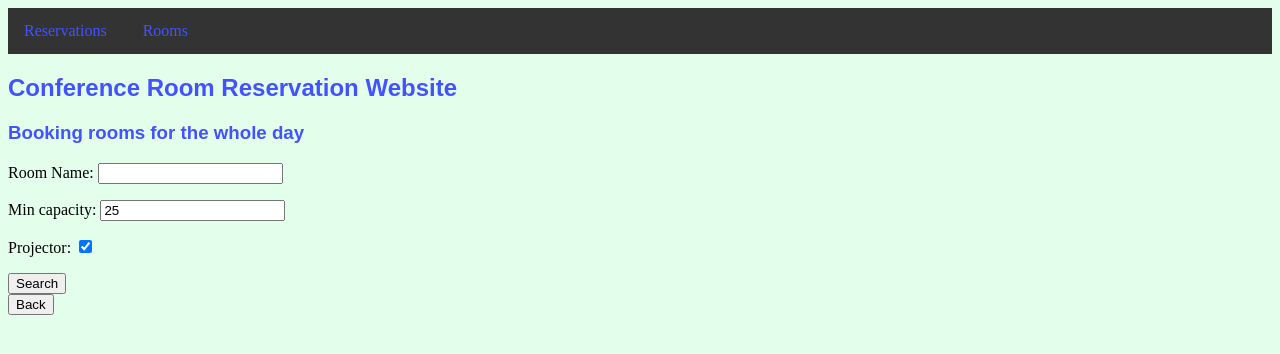
After one commit to Bartecky/Workshop_Django_Basic, a Django app: page /search/ in a window 1280 px wide. The commit adds this page. Shown: the top 354 px of the page. Run offline with Django 3.2, Linux system fonts and the light colour scheme.

Commit message:
tweaks, create search view, search form, rename templates,

```diff
--- a/room_reservation/urls.py
+++ b/room_reservation/urls.py
@@ -14,28 +14,30 @@ Including another URLconf
     2. Add a URL to urlpatterns:  path('blog/', include('blog.urls'))
 """
 from django.contrib import admin
-from django.urls import path
-from workshop_app.views import RoomListView, \
-                               RoomDetailView, \
-                               RoomCreateView, \
-                               RoomUpdateView, \
-                               RoomDeleteView, \
-                               ReservationCreateView, \
-                               ReservationListView, \
-                               ReservationDeleteView
-
-
-
+from django.conf.urls import url
+from workshop_app.views import (
+    RoomListView,
+    RoomDetailView,
+    RoomCreateView,
+    RoomUpdateView,
+    RoomDeleteView,
+    ReservationCreateView,
+    ReservationListView,
+    ReservationDetailView,
+    ReservationDeleteView,
+    SearchFormView
+)
 
 urlpatterns = [
-    path('admin/', admin.site.urls),
-    path('', RoomListView.as_view(), name='room-list-view'),
-    path('room/new', RoomCreateView.as_view(), name='room-create-view'),
-    path('room/<int:id>', RoomDetailView.as_view(), name='room-detail-view'),
-    path('room/modify/<int:id>', RoomUpdateView.as_view(), name='room-update-view'),
-    path('room/delete/<int:id>', RoomDeleteView.as_view(), name='room-delete-view'),
-    path('reservation/', ReservationListView.as_view(), name='reservation-list-view'),
-    path('reservation/new', ReservationCreateView.as_view(), name='reservation-create-view'),
-    path('reservation/delete/<int:id>', ReservationDeleteView.as_view(), name='reservation-delete-view'),
-
+    url(r'^admin/', admin.site.urls),
+    url(r'^$', RoomListView.as_view(), name='room-list-view'),
+    url(r'^room/new/$', RoomCreateView.as_view(), name='room-create-view'),
+    url(r'^room/(?P<id>(\d)+)/$', RoomDetailView.as_view(), name='room-detail-view'),
+    url(r'^room/modify/(?P<id>(\d)+)/$', RoomUpdateView.as_view(), name='room-update-view'),
+    url(r'^room/delete/(?P<id>(\d)+)/$', RoomDeleteView.as_view(), name='room-delete-view'),
+    url(r'^reservation/$', ReservationListView.as_view(), name='reservation-list-view'),
+    url(r'^reservation/new/$', ReservationCreateView.as_view(), name='reservation-create-view'),
+    url(r'^reservation/(?P<id>(\d)+)/$', ReservationDetailView.as_view(), name='reservation-detail-view'),
+    url(r'^reservation/delete/(?P<id>(\d)+)/$', ReservationDeleteView.as_view(), name='reservation-delete-view'),
+    url(r'^search/$', SearchFormView.as_view(), name='search-view'),
 ]
--- a/workshop_app/forms.py
+++ b/workshop_app/forms.py
@@ -1,6 +1,7 @@
 from django import forms
 from .models import Room, Reservation
-
+from django.core.validators import ValidationError
+import datetime
 
 class RoomModelForm(forms.ModelForm):
     class Meta:
@@ -13,9 +14,14 @@ class RoomModelForm(forms.ModelForm):
         ]
 
 
+def validate_date(date):
+    if date < datetime.datetime.now().date():
+        raise ValidationError('Wrong date')
+
+
 class ReservationModelForm(forms.ModelForm):
-    date = forms.DateField()
     comment = forms.CharField(required=False)
+    date = forms.DateField(validators=[validate_date], initial=datetime.date.today())
 
     class Meta:
         model = Reservation
@@ -24,3 +30,10 @@ class ReservationModelForm(forms.ModelForm):
             'room',
             'comment',
         ]
+
+
+class SearchForm(forms.Form):
+    name = forms.CharField(label='Room Name', max_length=32, required=False)
+    min_capacity = forms.IntegerField(label='Min capacity', initial=25)
+    # day = forms.DateField(required=False, initial=datetime.today())
+    projector = forms.BooleanField(label='Projector', required=False, initial=True)
--- a/workshop_app/static/workshop_app/style.css
+++ b/workshop_app/static/workshop_app/style.css
@@ -1,15 +1,9 @@
-
-ul {
+ul.dropdownul {
     list-style-type: none;
     margin: 0;
     padding: 0;
     overflow: hidden;
     background-color: #333;
-}
-
-li {
-    float: right;
-    padding-right: 43px;
 }
 
 li a, .dropbtn {
@@ -53,7 +47,7 @@ li.dropdown {
 }
 
 body {
-    background-color: silver;
+    background-color: #e4feec;
 }
 
 h2, h3 {
--- a/workshop_app/templates/navbar.html
+++ b/workshop_app/templates/navbar.html
@@ -1,5 +1,5 @@
 <nav>
-    <ul>
+    <ul class="dropdownul">
         <li class="dropdown">
             <a href="/" class="dropbtn">Reservations</a>
             <div class="dropdown-content">
@@ -16,6 +16,5 @@
                 <a href="#">####</a>
             </div>
         </li>
-
     </ul>
 </nav>
--- a/workshop_app/templates/reservation-create.html
+++ b/workshop_app/templates/reservation-create-view.html
@@ -1,7 +1,7 @@
 {% extends 'base.html' %}
 
 {% block content %}
-    <form method="post"> {% csrf_token %}
+    <form method="post" action=""> {% csrf_token %}
         {{ form.as_p }}
         <input type="submit" value="Add reservation">
     </form>
--- a/workshop_app/templates/reservation-delete.html
+++ b/workshop_app/templates/reservation-delete-view.html
@@ -6,4 +6,5 @@
         <input type="submit" value="Yes">
         <input type="button" onclick="location.href='{% url 'reservation-list-view' %}'" value="Cancel">
     </form>
+
 {% endblock %}
--- a/workshop_app/templates/room-delete.html
+++ b/workshop_app/templates/room-delete-view.html
@@ -4,6 +4,6 @@
 <form method="post" action=""> {% csrf_token %}
     <h5>Do you want to delete this room : {{ object }} ?</h5>
     <input type="submit" value="Yes">
-    <input type="button" onclick="location.href='{% url 'reservation-list-view' %}'" value="Cancel">
+    <input type="button" onclick="location.href='{% url 'room-list-view' %}'" value="Cancel">
 </form>
 {% endblock %}
--- /dev/null
+++ b/workshop_app/templates/search-view.html
@@ -0,0 +1,15 @@
+{% extends 'base.html' %}
+
+{% block content %}
+    <form method="post" action=""> {% csrf_token %}
+        {{ form.as_p }}
+        <input type="submit" value="Search">
+    </form>
+    {% if rooms %}
+        {% for room in rooms %}
+            Room name: <a href="{% url 'room-detail-view' room.id %}">{{ room.name }}</a><br>
+            Capacity: {{ room.capacity }}<br>
+        {% endfor %}
+    {% endif %}
+    <input type="button" onclick="location.href='{% url 'room-list-view' %}'" value="Back">
+{% endblock %}
--- a/workshop_app/views.py
+++ b/workshop_app/views.py
@@ -1,45 +1,47 @@
-from django.shortcuts import get_object_or_404, reverse
+import datetime
+from django.shortcuts import get_object_or_404, reverse, redirect, render
 from .models import Reservation, Room
-from .forms import RoomModelForm, ReservationModelForm
-from django.views.generic import ListView, DeleteView, CreateView, UpdateView, DetailView
+from .forms import RoomModelForm, ReservationModelForm, SearchForm
+from django.views.generic import (
+    ListView,
+    DeleteView,
+    CreateView,
+    UpdateView,
+    DetailView,
+    View,
+)
 
 
 # Create your views here.
 class RoomListView(ListView):
-    template_name = 'room-list.html'
+    template_name = 'room-list-view.html'
     queryset = Room.objects.all().order_by('id')
 
 
 class RoomDetailView(DetailView):
-    template_name = 'room-details.html'
+    template_name = 'room-detail-view.html'
+
+    def get_object(self, queryset=None):
+        _id = self.kwargs.get('id')
+        return get_object_or_404(Room, id=_id)
+
+
+class RoomCreateView(CreateView):
+    template_name = 'room-create-view.html'
+    form_class = RoomModelForm
+
+
+class RoomUpdateView(UpdateView):
+    template_name = 'room-create-view.html'
+    form_class = RoomModelForm
 
     def get_object(self, queryset=None):
         id_ = self.kwargs.get('id')
         return get_object_or_404(Room, id=id_)
 
 
-class RoomCreateView(CreateView):
-    template_name = 'room-create.html'
-    form_class = RoomModelForm
-
-    def get_success_url(self):
-        return reverse('room-list-view')
-
-
-class RoomUpdateView(UpdateView):
-    template_name = 'room-create.html'
-    form_class = RoomModelForm
-
-    def get_object(self, queryset=None):
-        id_ = self.kwargs.get('id')
-        return get_object_or_404(Room, id=id_)
-
-    def get_success_url(self):
-        return reverse('room-list-view')
-
-
 class RoomDeleteView(DeleteView):
-    template_name = 'room-delete.html'
+    template_name = 'room-delete-view.html'
 
     def get_object(self, queryset=None):
         id_ = self.kwargs.get('id')
@@ -50,20 +52,23 @@ class RoomDeleteView(DeleteView):
 
 
 class ReservationListView(ListView):
-    template_name = 'reservation-list.html'
-    queryset = Reservation.objects.all().order_by('date')
+    template_name = 'reservation-list-view.html'
+    queryset = Reservation.objects.filter(date__gte=datetime.date.today()).order_by('date')
 
 
 class ReservationCreateView(CreateView):
-    template_name = 'reservation-create.html'
+    template_name = 'reservation-create-view.html'
     form_class = ReservationModelForm
 
-    def get_success_url(self):
-        return reverse('room-list-view')
+class ReservationDetailView(DetailView):
+    template_name = 'reservation-detail-view.html'
 
+    def get_object(self, queryset=None):
+        _id = self.kwargs.get('id')
+        return get_object_or_404(Reservation, id=_id)
 
 class ReservationDeleteView(DeleteView):
-    template_name = 'reservation-delete.html'
+    template_name = 'reservation-delete-view.html'
 
     def get_object(self, queryset=None):
         id_ = self.kwargs.get('id')
@@ -71,3 +76,29 @@ class ReservationDeleteView(DeleteView):
 
     def get_success_url(self):
         return reverse('reservation-list-view')
+
+
+class SearchFormView(View):
+    def get(self, request):
+        form = SearchForm()
+        ctx = {
+            'form': form,
+        }
+        return render(request, 'search-view.html', ctx)
+
+    def post(self, request):
+        form = SearchForm(request.POST)
+        ctx = {
+            'form': form
+        }
+        if form.is_valid():
+            name = form.cleaned_data['name']
+            capacity = form.cleaned_data['min_capacity']
+            projector = form.cleaned_data['projector']
+            if projector:
+                projector = True
+            else:
+                projector = False
+            rooms = Room.objects.filter(name__contains=name).filter(capacity__gte=capacity).filter(pojector_is_available=projector)
+            ctx['rooms'] = rooms
+            return render(request, 'search-view.html', ctx)
```
Also changed, not shown: workshop_app/models.py (+10 -0 lines), workshop_app/templates/reservation-detail-view.html (added, +9 -0 lines), workshop_app/templates/room-detail-view.html (added, +23 -0 lines), workshop_app/templates/room-details.html (deleted, +0 -9 lines), workshop_app/templates/room-list-view.html (renamed from workshop_app/templates/room-list.html, +7 -4 lines), workshop_app/templates/reservation-list-view.html (renamed from workshop_app/templates/reservation-list.html), workshop_app/templates/room-create-view.html (renamed from workshop_app/templates/room-create.html).
